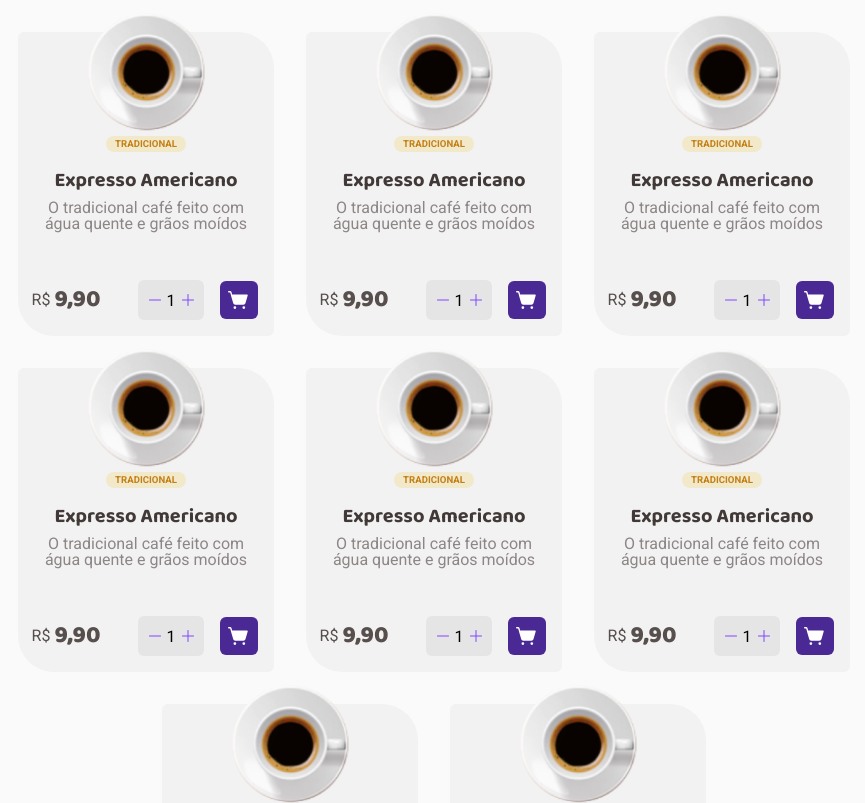
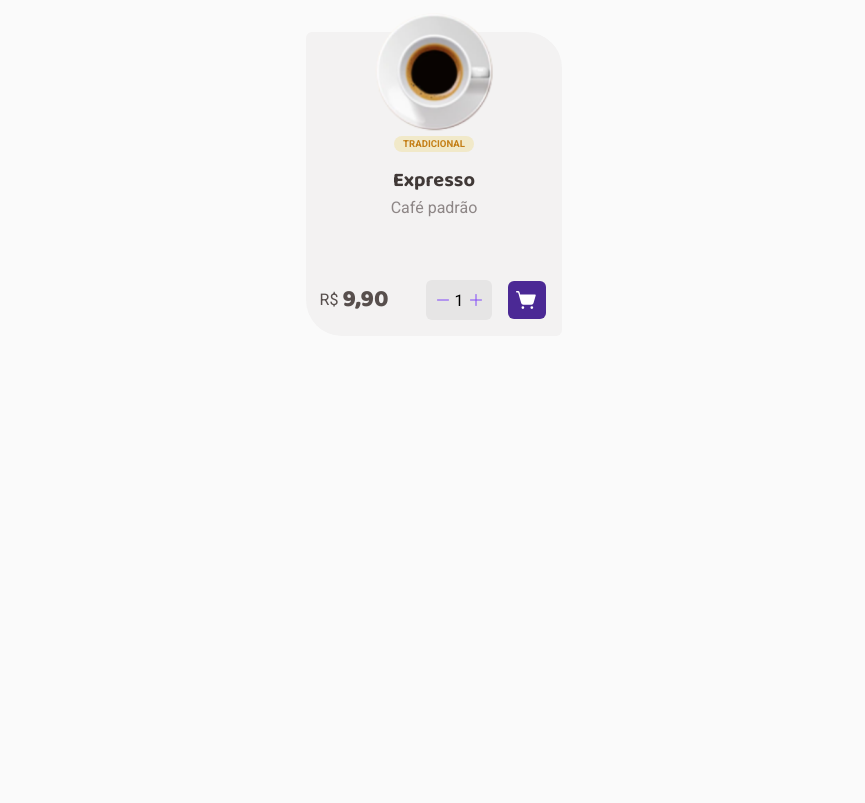
Before and after one commit to Leozinho11/CoffeeDelivery, a React (Vite) app in the folder coffeedelivery/: page / in a window 1280 px wide. Shown: the part 640-1443 px from the top of the page, without its empty margins (206-1071 px from the left). After the commit the page ends 1032 px from the top, so only its background shows below. Built offline with nearby package versions, Linux system fonts and the light colour scheme.

Commit message:
Start to do funcionalities

```diff
--- a/coffeedelivery/src/Components/Cards/Index.tsx
+++ b/coffeedelivery/src/Components/Cards/Index.tsx
@@ -1,21 +1,23 @@
 import { CardButtonContainer, CardContainer, CardSubtitle, CardTitle, CartButton, Counter, PriceContainer, PriceText, TagStyle } from "./styles";
-import Expresso from '../../images/Expresso.svg'
 import { Minus, Plus, ShoppingCartSimple } from "phosphor-react";
 
 
 interface CardProps{
-    image: string
+    image: string,
+    CoffeeName: string,
+    CoffeeDescripiton: string,
+    Price: string
 }
-export function Card({image}: CardProps){
+export function Card({image, CoffeeDescripiton, CoffeeName, Price}: CardProps){
     return(
         <CardContainer>
-            <img src={Expresso} alt="Café expresso" />
+            <img src={image} alt="" />
             <TagStyle>Tradicional</TagStyle>
-            <CardTitle>Expresso Americano</CardTitle>
-            <CardSubtitle>O tradicional café feito com água quente e grãos moídos</CardSubtitle>
+            <CardTitle>{CoffeeName}</CardTitle>
+            <CardSubtitle>{CoffeeDescripiton}</CardSubtitle>
 
             <PriceContainer>
-                <PriceText>R$ <span>9,90</span></PriceText>
+                <PriceText>R$ <span>{Price}</span></PriceText>
                 <CardButtonContainer>
                     <Counter>
                         <button>
--- a/coffeedelivery/src/pages/Home/Index.tsx
+++ b/coffeedelivery/src/pages/Home/Index.tsx
@@ -2,6 +2,7 @@ import { Package, ShoppingCart, Timer, Coffee } from 'phosphor-react'
 import CoffeeCup from '../../assets/CoffeeCup.svg'
 import { Card } from '../../Components/Cards/Index'
 import { AdvantagesContainer, CoffeeContainer, CoffeeImg, CoffeeList, CoffeeMenu, ContainerText } from './styles'
+import Expresso from '../../images/Expresso.svg';
 
 export function Home(){
     return(
@@ -23,14 +24,7 @@ export function Home(){
             <CoffeeList>
                 <header>Nossos cafés</header>
                 <CoffeeMenu>
-                    <Card />
-                    <Card />
-                    <Card />
-                    <Card />
-                    <Card />
-                    <Card />
-                    <Card />
-                    <Card />
+                    <Card image={Expresso} CoffeeName={'Expresso'} CoffeeDescripiton={'Café padrão'} Price={'9,90'} />
                 </CoffeeMenu>
             </CoffeeList>
         </CoffeeContainer>
```
